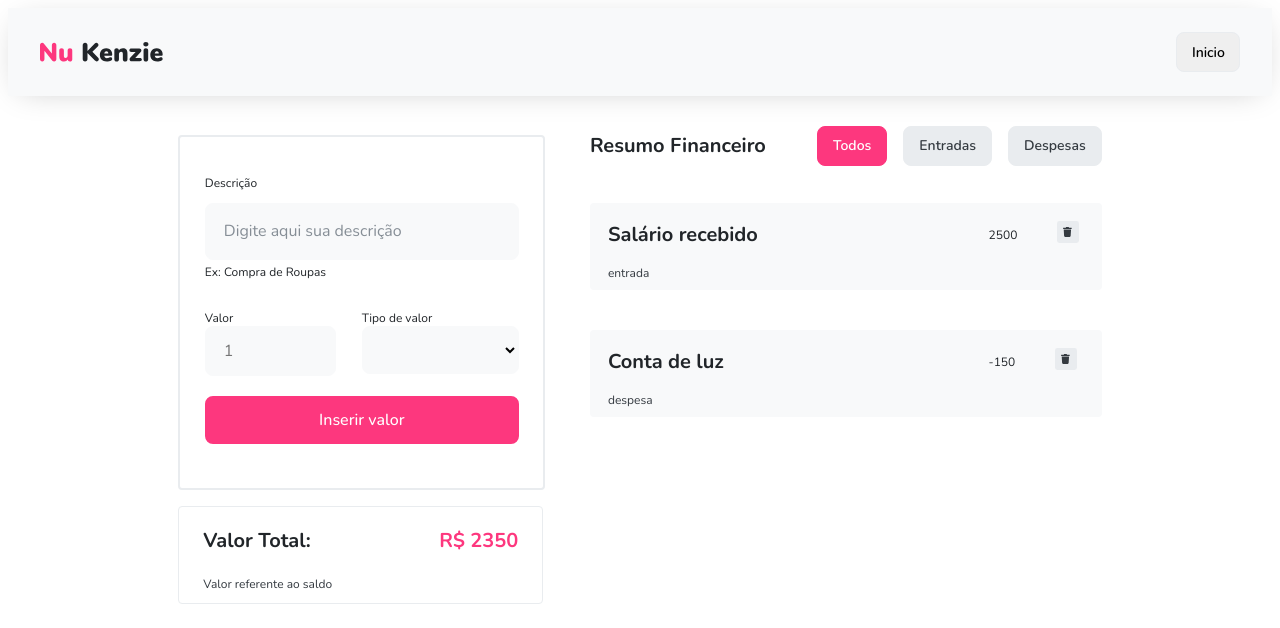
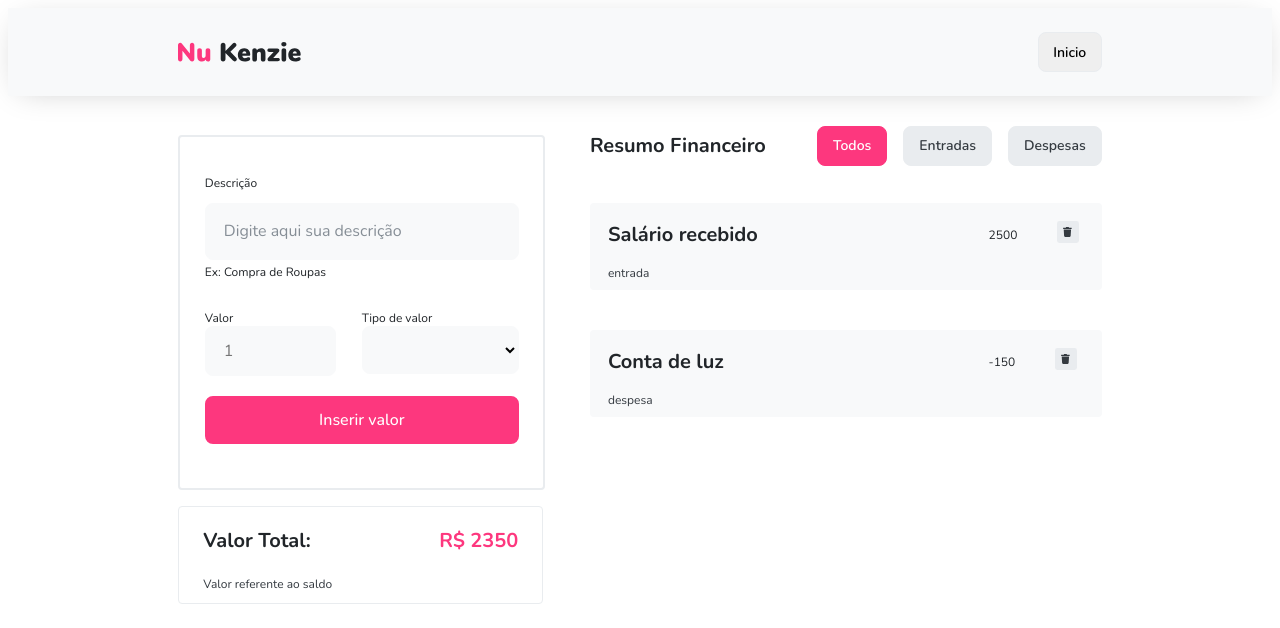
Before and after one commit to emergs/projeto-NuKenzie, a React (Create React App) app: page / in a window 1280 px wide. Shown: the top 628 px of the page. Built offline with nearby package versions, Linux system fonts and the light colour scheme.

Commit message:
fix:ajuste no dimensionamento do header

```diff
--- a/src/components/Form/index.jsx
+++ b/src/components/Form/index.jsx
@@ -23,17 +23,17 @@ const Form = ({listTransactions, setListTransactions, filterListTransactions, se
     <form action="" className="formMain">
       <div className="formDescription">
         <label htmlFor="">Descrição</label>
-        <input type="text" placeholder="Digite aqui sua descrição" value={description} onChange={(e)=> setDescription(e.target.value)}/>
+        <input required type="text" placeholder="Digite aqui sua descrição" value={description} onChange={(e)=> setDescription(e.target.value)} />
         <span>Ex: Compra de Roupas</span>
       </div>
       <div className="formValueAndType">
         <div>
           <label htmlFor="">Valor</label>
-          <input type="number" placeholder={1} value={value} onChange={(e)=> setValue(e.target.value)}/>
+          <input type="number" placeholder={1} value={value} onChange={(e)=> setValue(e.target.value)} required/>
         </div>
         <div>
           <label htmlFor="">Tipo de valor</label>
-          <select name="" id="" value={typeInput} onChange={(e)=> setTypeInput(e.target.value)}>
+          <select name="" id="" value={typeInput} onChange={(e)=> setTypeInput(e.target.value)} required>
             <option value=""></option>
             <option value="entrada">Entrada</option>
             <option value="despesa">Despesa</option>
--- a/src/components/Header/index.jsx
+++ b/src/components/Header/index.jsx
@@ -5,8 +5,10 @@ const Header = ()=>{
 
   return(
     <div className="header centerVert">
-      <img src={imgLogo} alt="logo" />
-      <button>Inicio</button>
+      <div>
+        <img src={imgLogo} alt="logo" />
+        <button>Inicio</button>
+      </div>
     </div>
   )
 }
--- a/src/components/Header/style.css
+++ b/src/components/Header/style.css
@@ -2,18 +2,27 @@
   width:100%;
   height: 88px;
   display: flex;
-  justify-content: space-between;
+  justify-content: center;
   background: #F8F9FA;
   box-shadow: 0px 4px 32px -12px rgba(0, 0, 0, 0.25);
 }
 
-.header img{
+.header div{
+  width:100%;
+  max-width: 972px;
+  height: 88px;
+  display: flex;
+  justify-content: space-between;
+  align-items: center;
+}
+
+.header div img{
   width: 123px;
   height: 20px;
   margin-left: 2.5%;
 }
 
-.header button{
+.header div button{
   width: 64px;
   height: 40px;
   margin-right: 2.5%;
```
Also changed, not shown: 1 other file (tests, documents, lock files or other folders).
